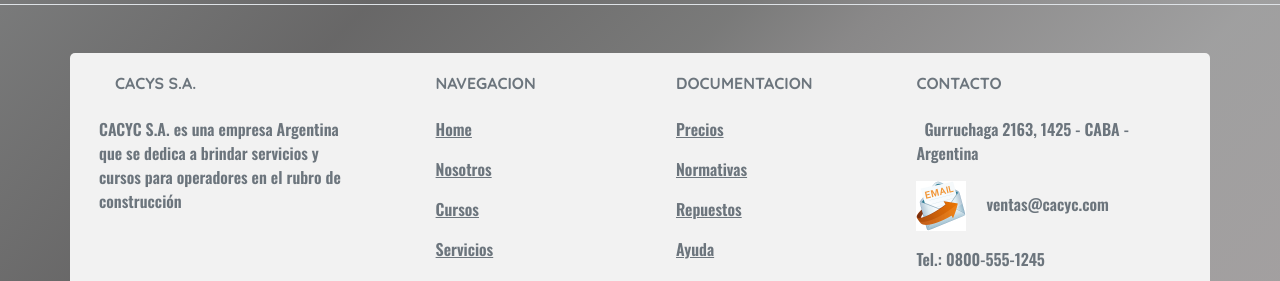
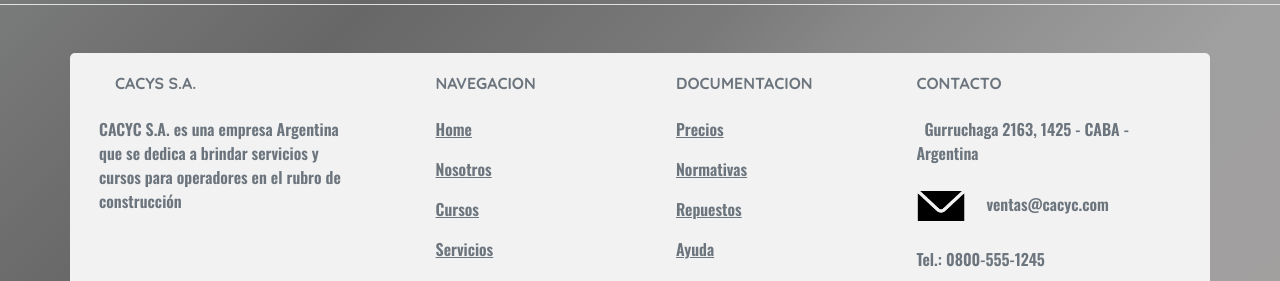
Before and after one commit to Lucas18991/ProyectoCH, a website: page index.html in a window 1280 px wide. Shown: the part 1156-1437 px from the top of the page. Drawn offline with nearby package versions, Linux system fonts and the light colour scheme.

Commit message:
Proyecto Final img mail

```diff
--- a/index.html
+++ b/index.html
@@ -185,7 +185,7 @@ Centro Argentino de Capacitación y Certificación S.A.
 			<h6 class="text-uppercase fw-bold mb-4">Contacto</h6>
 			<p><i class="fas fa-home me-2"></i>Gurruchaga 2163, 1425 - CABA - Argentina</p>
 			<p>
-				<a id="mail" href="mailto:ventas@cacyc.com" target="_blank" ><img src="../Media/img/e-mail.png" alt="Numero CACYC" width="50px" height="50px"></a>
+				<a id="mail" href="mailto:ventas@cacyc.com" target="_blank" ><img src="../Media/img/icons8-mail-90.png" alt="Numero CACYC" width="50px" height="50px"></a>
 			  <i class="fas fa-envelope me-3"></i>
 			  ventas@cacyc.com
 			</p>
```
Also changed, not shown: Media/img/icons8-mail-90.png (added).
